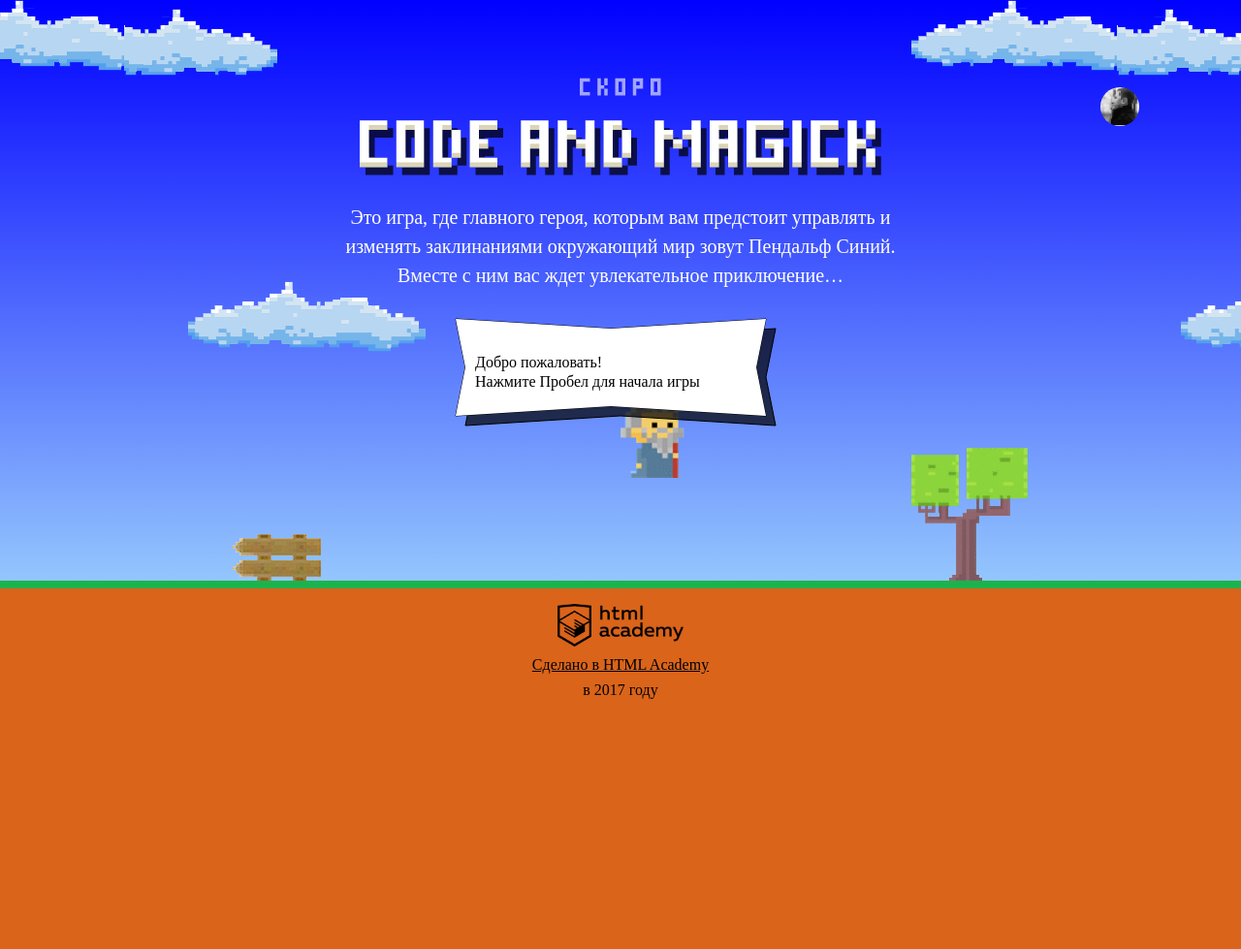
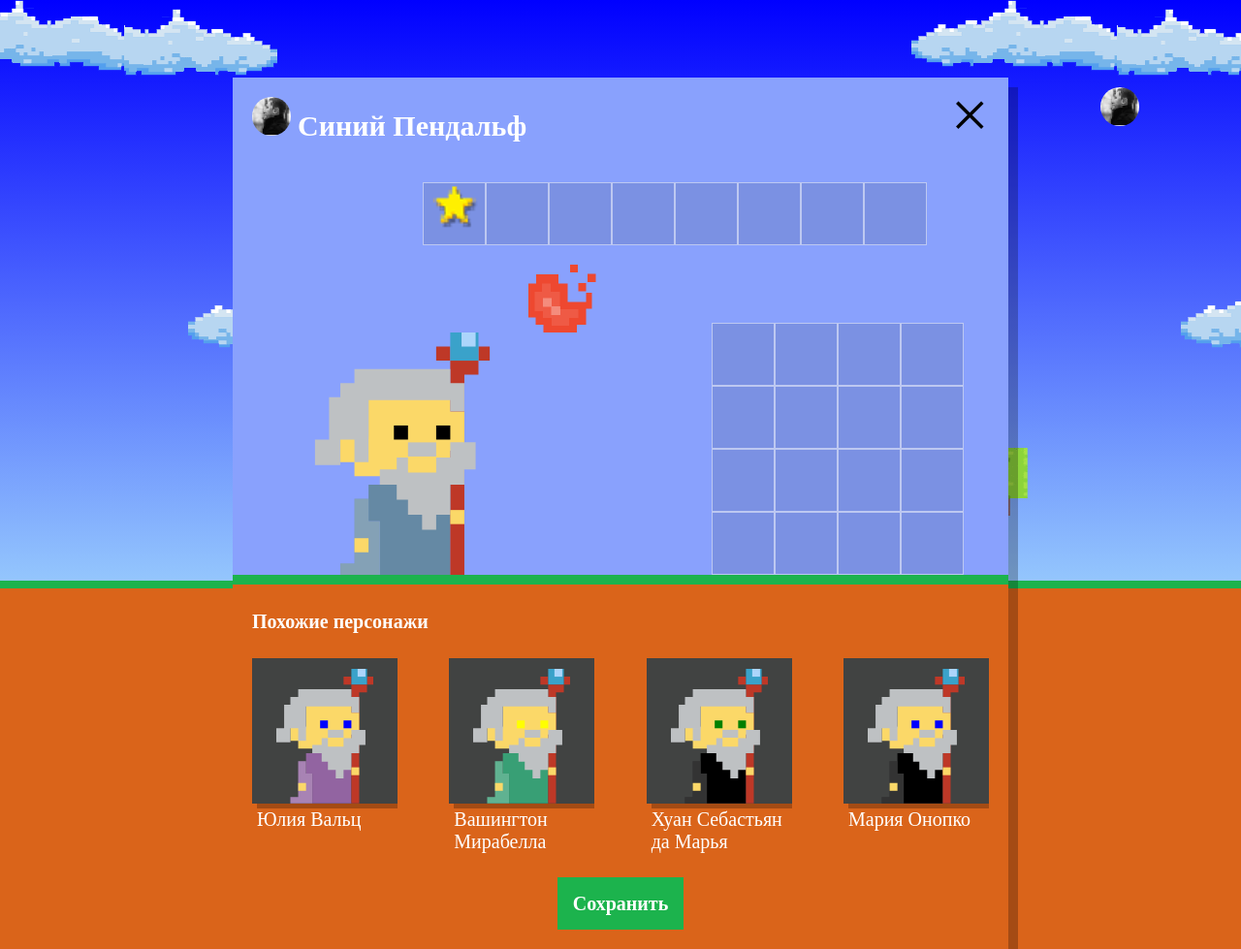
Before and after one commit to babtshe/619357-code-and-magick, a website: page index.html in a window 1280 px wide. Shown: the whole page at 97% size. Before the commit the page ends 800 px from the top, so only its background shows below. Drawn offline with Linux system fonts and the light colour scheme; a web font is replaced by a local one.

Commit message:
setup script done

```diff
--- a/index.html
+++ b/index.html
@@ -185,19 +185,20 @@
     wizardSpeed = 3,
     wizardWidth = 70;
 
-  var getFireballSpeed = function(left) {
+  function getFireballSpeed(left) {
     return left ? 5 : 2;
-  };
-  var getWizardHeight = function(wizardWidth) {
+  }
+  function getWizardHeight(wizardWidth) {
     return wizardWidth * 1.337;
-  };
-  var getWizardX = function(width) {
+  }
+  function getWizardX(width) {
     return width / 2;
-  };
-  var getWizardY = function(height) {
+  }
+  function getWizardY(height) {
     return height / 3;
   }
 </script>
+<script src="js/setup.js"></script>
 <script src="js/stat.js"></script>
 <script src="js/game.js"></script>
 
--- /dev/null
+++ b/js/setup.js
@@ -0,0 +1,76 @@
+'use strict';
+
+(function () {
+  var WIZARDS_COUNT = 4;
+  var blockTemplate = document.querySelector('#similar-wizard-template').content.querySelector('.setup-similar-item');
+  var setupBlock = document.querySelector('.setup');
+  var similarListElement = setupBlock.querySelector('.setup-similar-list');
+  var similarList = setupBlock.querySelector('.setup-similar');
+  var names = {
+    neutral: [],
+    male: ['Иван', 'Хуан Себастьян', 'Кристоф', 'Виктор', 'Вашингтон'],
+    female: ['Мария', 'Юлия', 'Люпита']
+  };
+  var surnames = {
+    neutral: ['да Марья', 'Верон', 'Мирабелла', 'Вальц', 'Онопко', 'Нионго', 'Ирвинг'],
+    male: [],
+    female: ['Топольницкая']
+  };
+  var coatColors = ['rgb(101, 137, 164)', 'rgb(241, 43, 107)', 'rgb(146, 100, 161)', 'rgb(56, 159, 117)', 'rgb(215, 210, 55)', 'rgb(0, 0, 0)'];
+  var eyesColors = ['black', 'red', 'blue', 'yellow', 'green'];
+  var wizardsData = [];
+
+  renderSimilarList();
+  showBlocks();
+
+  function renderSimilarList() {
+    var fragment = document.createDocumentFragment();
+
+    createWizardsData();
+
+    for (var i = 0; i < wizardsData.length; i++) {
+      fragment.appendChild(createWizardBlock(wizardsData[i]));
+    }
+    similarListElement.appendChild(fragment);
+  }
+
+  function showBlocks() {
+    setupBlock.classList.remove('hidden');
+    similarList.classList.remove('hidden');
+  }
+
+  function createWizardsData() {
+    for (var i = 0; i < WIZARDS_COUNT; i++) {
+      wizardsData.push({
+        name: getRandomName(),
+        coatColor: getRandomValue(coatColors),
+        eyesColor: getRandomValue(eyesColors)
+      });
+    }
+  }
+
+  function createWizardBlock(wizard) {
+    var wizardBlock = blockTemplate.cloneNode(true);
+    wizardBlock.querySelector('.wizard-coat').style.fill = wizard.coatColor;
+    wizardBlock.querySelector('.wizard-eyes').style.fill = wizard.eyesColor;
+    wizardBlock.querySelector('.setup-similar-label').textContent = wizard.name;
+
+    return wizardBlock;
+  }
+
+  function getRandomName() {
+    function getRandomByParam(arr, param) {
+      var index = Math.floor(Math.random() * (arr[param].length + arr.neutral.length));
+      var name = (index >= arr[param].length) ? arr.neutral[index - arr[param].length] : arr[param][index];
+      return name;
+    }
+
+    return Math.round(Math.random())
+      ? getRandomByParam(names, 'male') + ' ' + getRandomByParam(surnames, 'male')
+      : getRandomByParam(names, 'female') + ' ' + getRandomByParam(surnames, 'female');
+  }
+
+  function getRandomValue(arr) {
+    return arr[Math.floor(Math.random() * arr.length)];
+  }
+})();
--- a/js/stat.js
+++ b/js/stat.js
@@ -23,7 +23,7 @@ window.renderStatistics = function (ctx, names, times) {
   var PLAYER_NAME = 'Вы';
   var PLAYER_COLOR = 'rgba(255, 0, 0, 1)';
 
-  var renderCloud = function (x, y, width, height, color) {
+  function renderCloud(x, y, width, height, color) {
     ctx.fillStyle = color;
     ctx.beginPath();
     ctx.moveTo(x, y);
@@ -37,9 +37,9 @@ window.renderStatistics = function (ctx, names, times) {
     ctx.lineTo(x, y);
     ctx.closePath();
     ctx.fill();
-  };
+  }
 
-  var renderText = function (text) {
+  function renderText(text) {
     var lines = text.split('\n');
     ctx.fillStyle = FONT_COLOR;
     ctx.textBaseline = 'top';
@@ -47,25 +47,25 @@ window.renderStatistics = function (ctx, names, times) {
     for (var i = 0; i < lines.length; i++) {
       ctx.fillText(lines[i], CLOUD_X + TEXT_OFFSET, CLOUD_Y + TEXT_OFFSET + FONT_SIZE * i);
     }
-  };
+  }
 
-  var renderGraph = function () {
+  function renderGraph() {
     var validScore = Math.min(names.length, times.length, MAX_COLUMNS);
     var topScore = 0;
     var columns = [];
     var columnsMaxHeight = GRAPH_HEIGHT - 2 * LINE_HEIGHT;
 
-    var getColumnColor = function (player) {
+    function getColumnColor(player) {
       return player === PLAYER_NAME ? PLAYER_COLOR : 'hsl(240, ' + Math.round(Math.random() * 100) + '%, 50%)';
-    };
+    }
 
-    var addColumnData = function (array, index) {
+    function addColumnData(array, index) {
       array.push({
         name: names[index],
         score: Math.round(times[index]),
         color: getColumnColor(names[index])
       });
-    };
+    }
 
     for (var i = 0; i < validScore; i++) {
       addColumnData(columns, i);
@@ -74,7 +74,7 @@ window.renderStatistics = function (ctx, names, times) {
 
     var columnMultiplier = columnsMaxHeight / topScore;
 
-    var renderColumn = function (j) {
+    function renderColumn(j) {
       var columnHeight = Math.round(columns[j].score * columnMultiplier);
       var columnOffsetX = CLOUD_X + ((CLOUD_WIDTH - columns.length * (COLUMN_WIDTH + COLUMN_GAP_X) + COLUMN_GAP_X) / 2 + j * (COLUMN_WIDTH + COLUMN_GAP_X));
       var columnOffsetY = CLOUD_Y + CLOUD_HEIGHT - columnHeight - 2 * LINE_HEIGHT - COLUMN_GAP_Y;
@@ -85,12 +85,12 @@ window.renderStatistics = function (ctx, names, times) {
       ctx.fillText(columns[j].name, columnOffsetX, CLOUD_HEIGHT + CLOUD_Y - COLUMN_GAP_Y);
       ctx.fillStyle = columns[j].color;
       ctx.fillRect(columnOffsetX, columnOffsetY + LINE_HEIGHT, COLUMN_WIDTH, columnHeight);
-    };
+    }
 
     for (i = 0; i < columns.length; i++) {
       renderColumn(i);
     }
-  };
+  }
 
   renderCloud(CLOUD_X + SHADOW_OFFSET, CLOUD_Y + SHADOW_OFFSET, CLOUD_WIDTH, CLOUD_HEIGHT, SHADOW_COLOR);
   renderCloud(CLOUD_X, CLOUD_Y, CLOUD_WIDTH, CLOUD_HEIGHT, CLOUD_COLOR);
```
